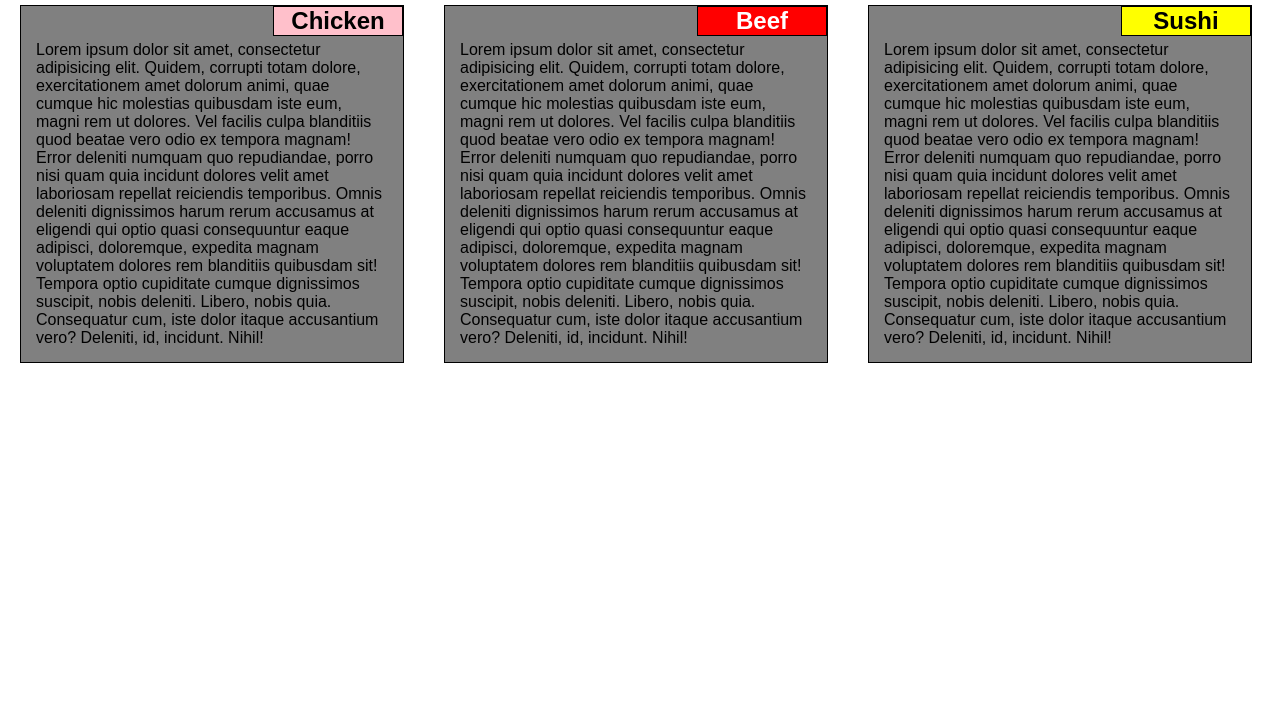
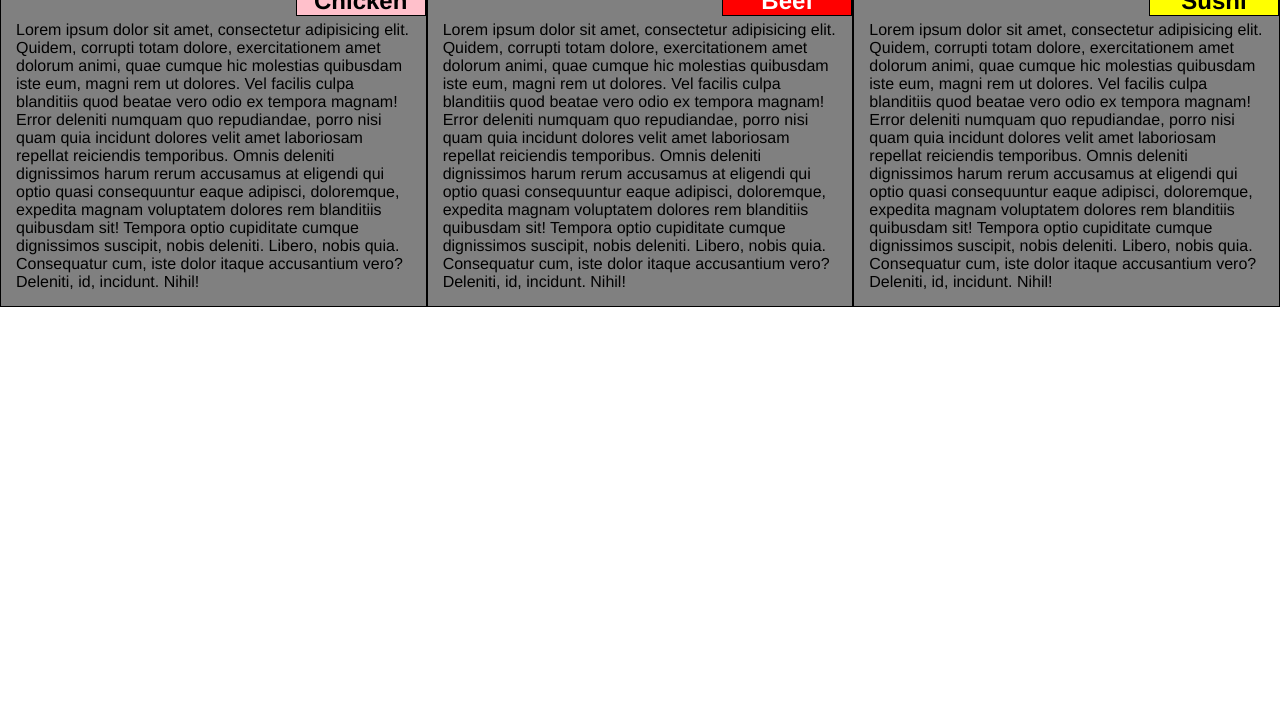
Before and after one commit to oseupablo/coursera-html-css-course, a plain HTML site: page m2_s/index.html in a window 1280 px wide. Shown: the part 72-800 px from the top of the page. Drawn offline with Linux system fonts and the light colour scheme.

Commit message:
Implement mobile first

```diff
--- a/m2_s/css/styles.css
+++ b/m2_s/css/styles.css
@@ -5,7 +5,7 @@
 }
 
 body {
-  font-family: sans-serif;
+  font-family: helvetica, sans-serif;
 }
 
 h1 {
@@ -13,11 +13,11 @@ h1 {
   text-align: center;
 }
 
-.section {
+section {
   border: 1px solid black;
   background-color: gray;
   position: relative;
-  margin: 20px;
+  width: 100%;
  }
 
 .subtitle {
@@ -48,30 +48,24 @@ p {
   padding: 15px;
 }
 
-/********** Small devices only **********/
-@media (max-width: 767px) {
-  .section {
-    float: left;
-    width: 100%;
-   }
-}
 
 /********** Medium devices only **********/
 @media (min-width: 992px) and (max-width: 1199px) {
-  .col-md {
+  .col-lg {
     float: left;
     width: 50%;
    }
 
-   .col-md-row {
-    clear: left
+   .col-md {
+    width: 100px;
    }
+
 }
 
 /********** Large devices only **********/
 @media (min-width: 1200px) {
-  .section {
+  .col-lg {
     float: left;
-    width: 30%;
+    width: 33.333333%;
    }
 }
--- a/m2_s/index.html
+++ b/m2_s/index.html
@@ -8,15 +8,15 @@
 	</head>
 	<body>
 		<h1>Our Menu</h1>
-		<section class="section col-md">
+		<section class="col-lg">
 			<h2 id="s1" class="subtitle">Chicken</h2>
 			<p>Lorem ipsum dolor sit amet, consectetur adipisicing elit. Quidem, corrupti totam dolore, exercitationem amet dolorum animi, quae cumque hic molestias quibusdam iste eum, magni rem ut dolores. Vel facilis culpa blanditiis quod beatae vero odio ex tempora magnam! Error deleniti numquam quo repudiandae, porro nisi quam quia incidunt dolores velit amet laboriosam repellat reiciendis temporibus. Omnis deleniti dignissimos harum rerum accusamus at eligendi qui optio quasi consequuntur eaque adipisci, doloremque, expedita magnam voluptatem dolores rem blanditiis quibusdam sit! Tempora optio cupiditate cumque dignissimos suscipit, nobis deleniti. Libero, nobis quia. Consequatur cum, iste dolor itaque accusantium vero? Deleniti, id, incidunt. Nihil!</p>
 		</section>
-		<section class="section col-md">
+		<section class="col-lg">
 			<h2 id="s2" class="subtitle">Beef</h2>
 			<p>Lorem ipsum dolor sit amet, consectetur adipisicing elit. Quidem, corrupti totam dolore, exercitationem amet dolorum animi, quae cumque hic molestias quibusdam iste eum, magni rem ut dolores. Vel facilis culpa blanditiis quod beatae vero odio ex tempora magnam! Error deleniti numquam quo repudiandae, porro nisi quam quia incidunt dolores velit amet laboriosam repellat reiciendis temporibus. Omnis deleniti dignissimos harum rerum accusamus at eligendi qui optio quasi consequuntur eaque adipisci, doloremque, expedita magnam voluptatem dolores rem blanditiis quibusdam sit! Tempora optio cupiditate cumque dignissimos suscipit, nobis deleniti. Libero, nobis quia. Consequatur cum, iste dolor itaque accusantium vero? Deleniti, id, incidunt. Nihil!</p>
 		</section>
-		<section class="section col-md-row">
+		<section class="col-lg col-md">
 			<h2 id="s3" class="subtitle">Sushi</h2>
 			<p>Lorem ipsum dolor sit amet, consectetur adipisicing elit. Quidem, corrupti totam dolore, exercitationem amet dolorum animi, quae cumque hic molestias quibusdam iste eum, magni rem ut dolores. Vel facilis culpa blanditiis quod beatae vero odio ex tempora magnam! Error deleniti numquam quo repudiandae, porro nisi quam quia incidunt dolores velit amet laboriosam repellat reiciendis temporibus. Omnis deleniti dignissimos harum rerum accusamus at eligendi qui optio quasi consequuntur eaque adipisci, doloremque, expedita magnam voluptatem dolores rem blanditiis quibusdam sit! Tempora optio cupiditate cumque dignissimos suscipit, nobis deleniti. Libero, nobis quia. Consequatur cum, iste dolor itaque accusantium vero? Deleniti, id, incidunt. Nihil!</p>
 		</section>
```
